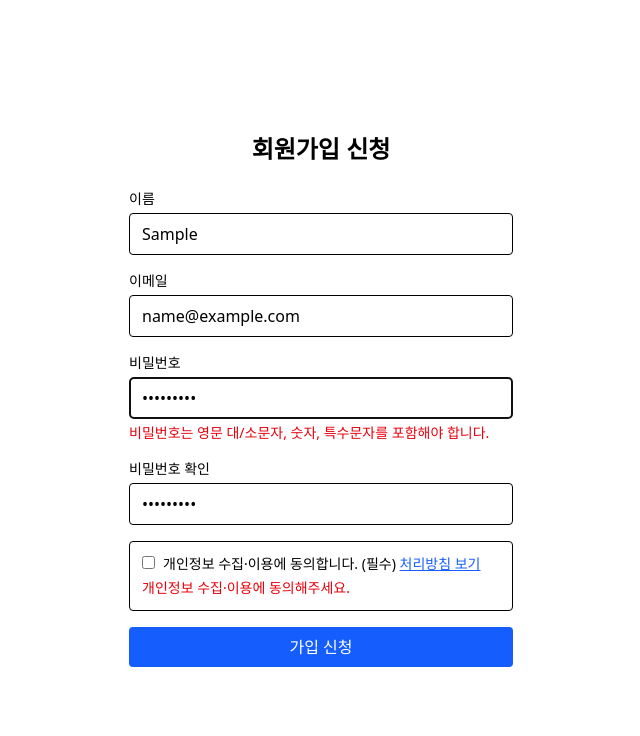
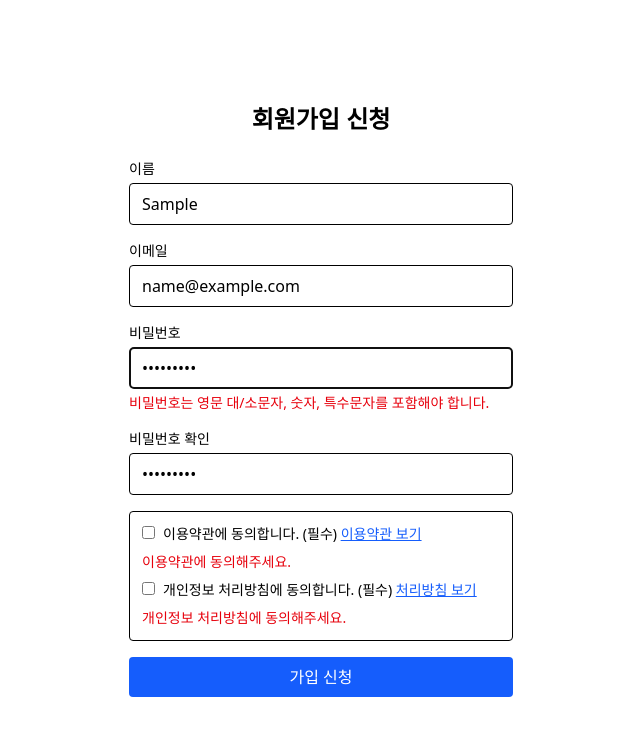
Before and after one commit to chanyoo-93/yueeroom-home, a Next.js app in the folder apps/frontend/: page /register in a window 1280 px wide. Both pictures are taken after typing "Sample", "name@example.com", "Sample123", "Sample123" into the empty fields and a click on the button "가입 신청". Shown: the top 736 px of the page, without its empty margins (319-959 px from the left). Built offline with nearby package versions, Linux system fonts and the light colour scheme; no server answers.

Commit message:
feat: 회원가입 폼에 이용약관·개인정보 처리방침 동의 체크박스 분리

```diff
--- a/apps/frontend/src/app/register/page.tsx
+++ b/apps/frontend/src/app/register/page.tsx
@@ -11,7 +11,8 @@ interface RegisterForm {
   email: string;
   password: string;
   passwordConfirm: string;
-  termsAgreed: boolean;
+  termsOfServiceAgreed: boolean;
+  privacyAgreed: boolean;
 }
 
 export default function RegisterPage() {
@@ -30,7 +31,7 @@ export default function RegisterPage() {
         name: data.name,
         email: data.email,
         password: data.password,
-        termsAgreed: data.termsAgreed,
+        termsAgreed: data.termsOfServiceAgreed && data.privacyAgreed,
       });
       router.push('/pending');
     } catch (error) {
@@ -138,26 +139,48 @@ export default function RegisterPage() {
             )}
           </div>
 
-          <div className="rounded border p-3">
+          <div className="space-y-2 rounded border p-3">
             <div className="flex items-start gap-2">
               <input
-                id="termsAgreed"
+                id="termsOfServiceAgreed"
                 type="checkbox"
                 className="mt-0.5"
-                {...register('termsAgreed', {
-                  validate: (value) => value === true || '개인정보 수집·이용에 동의해주세요.',
+                {...register('termsOfServiceAgreed', {
+                  validate: (value) => value === true || '이용약관에 동의해주세요.',
                 })}
               />
-              <label htmlFor="termsAgreed" className="text-sm">
-                개인정보 수집·이용에 동의합니다. (필수){' '}
+              <label htmlFor="termsOfServiceAgreed" className="text-sm">
+                이용약관에 동의합니다. (필수){' '}
+                <Link href="/terms" className="text-blue-600 underline" target="_blank">
+                  이용약관 보기
+                </Link>
+              </label>
+            </div>
+            {errors.termsOfServiceAgreed && (
+              <p role="alert" className="mt-1 text-sm text-red-600">
+                {errors.termsOfServiceAgreed.message}
+              </p>
+            )}
+
+            <div className="flex items-start gap-2">
+              <input
+                id="privacyAgreed"
+                type="checkbox"
+                className="mt-0.5"
+                {...register('privacyAgreed', {
+                  validate: (value) => value === true || '개인정보 처리방침에 동의해주세요.',
+                })}
+              />
+              <label htmlFor="privacyAgreed" className="text-sm">
+                개인정보 처리방침에 동의합니다. (필수){' '}
                 <Link href="/privacy" className="text-blue-600 underline" target="_blank">
                   처리방침 보기
                 </Link>
               </label>
             </div>
-            {errors.termsAgreed && (
+            {errors.privacyAgreed && (
               <p role="alert" className="mt-1 text-sm text-red-600">
-                {errors.termsAgreed.message}
+                {errors.privacyAgreed.message}
               </p>
             )}
           </div>
```
